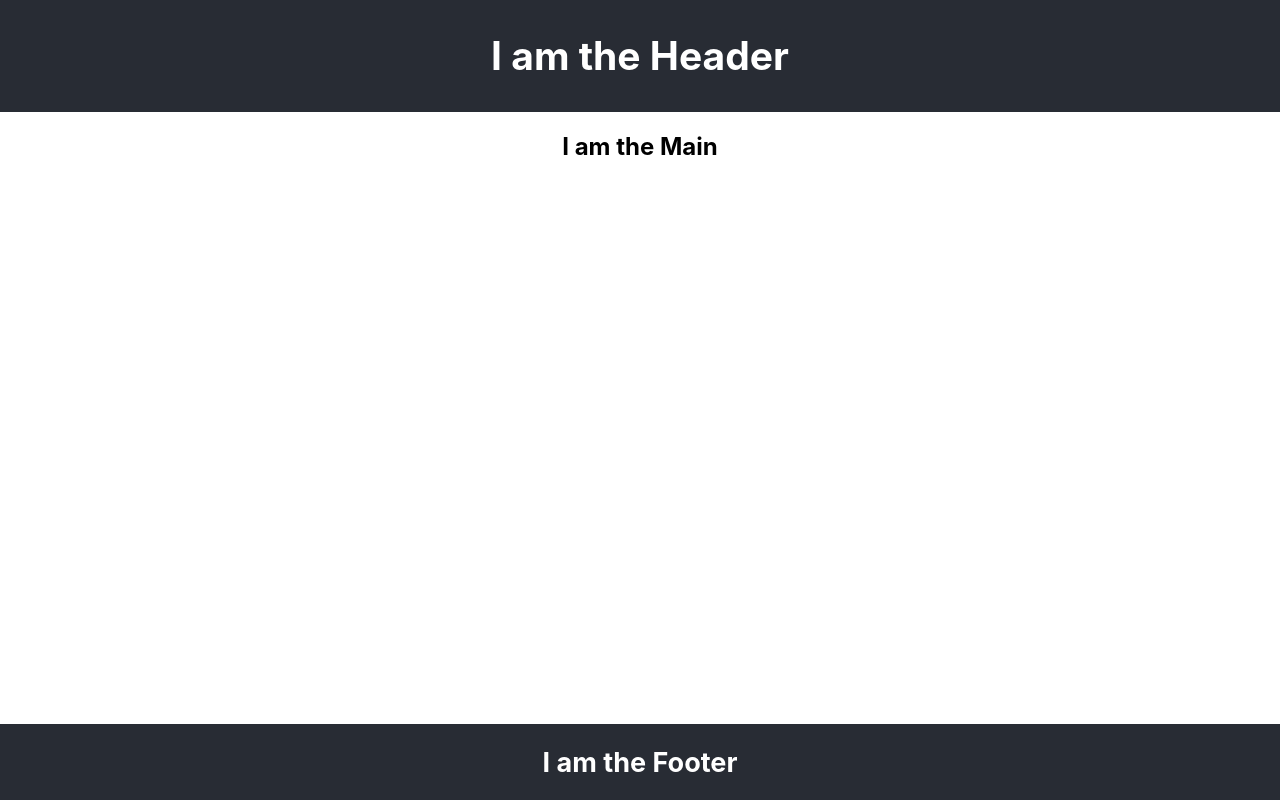
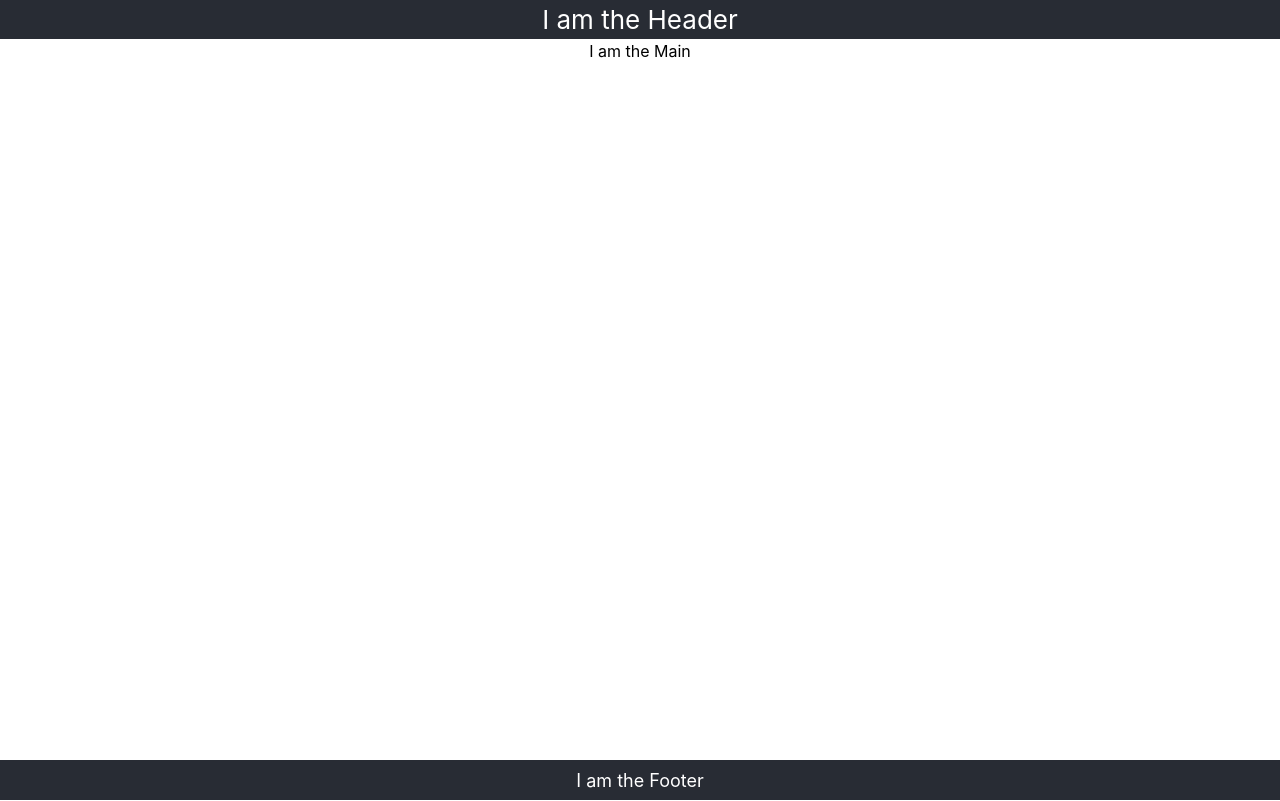
Before and after one commit to jasondcarmichael/ephemera_daily_haiku, a React (Create React App) app in the folder client/: page / in a window 1280 px wide. Built offline with nearby package versions, Linux system fonts and the light colour scheme.

Commit message:
installed tailwind and flowbite

```diff
--- /dev/null
+++ b/client/postcss.config.js
@@ -0,0 +1,6 @@
+module.exports = {
+  plugins: {
+    tailwindcss: {},
+    autoprefixer: {},
+  },
+}
--- a/client/src/index.css
+++ b/client/src/index.css
@@ -11,3 +11,7 @@
   font-family: source-code-pro, Menlo, Monaco, Consolas, 'Courier New',
     monospace;
 }
+
+@tailwind base;
+@tailwind components;
+@tailwind utilities;
--- /dev/null
+++ b/client/tailwind.config.js
@@ -0,0 +1,15 @@
+/** @type {import('tailwindcss').Config} */
+module.exports = {
+  content: [
+    "./src/**/*.{js,jsx,ts,tsx}",
+    "node_modules/flowbite-react/**/*.{js,jsx,ts,tsx}",
+    // './components/**/*.{html,js}',
+    // './public/index.html',
+  ],
+  theme: {
+    extend: {},
+  },
+  plugins: [
+    require('flowbite/plugin')
+  ],
+}
```
Also changed, not shown: client/package.json (+7 -0 lines), 1 other file (tests, documents, lock files or other folders).
